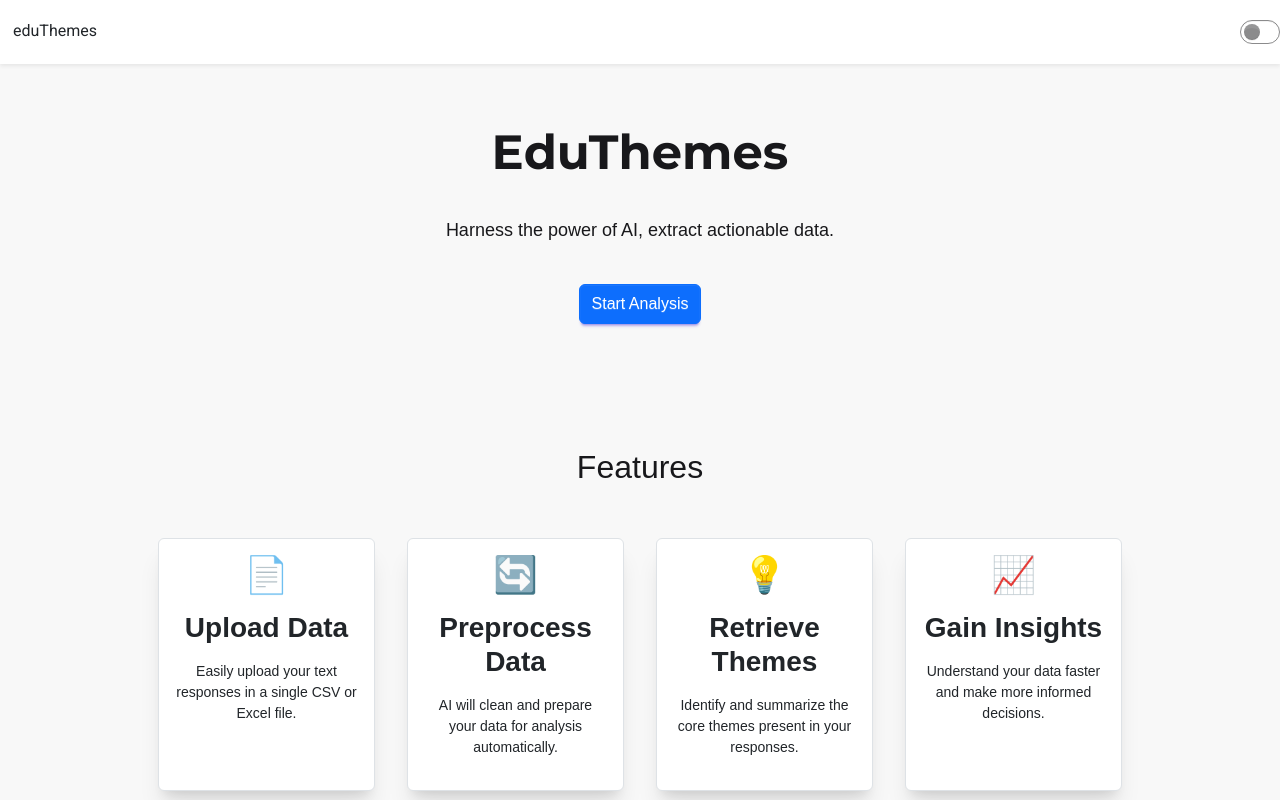
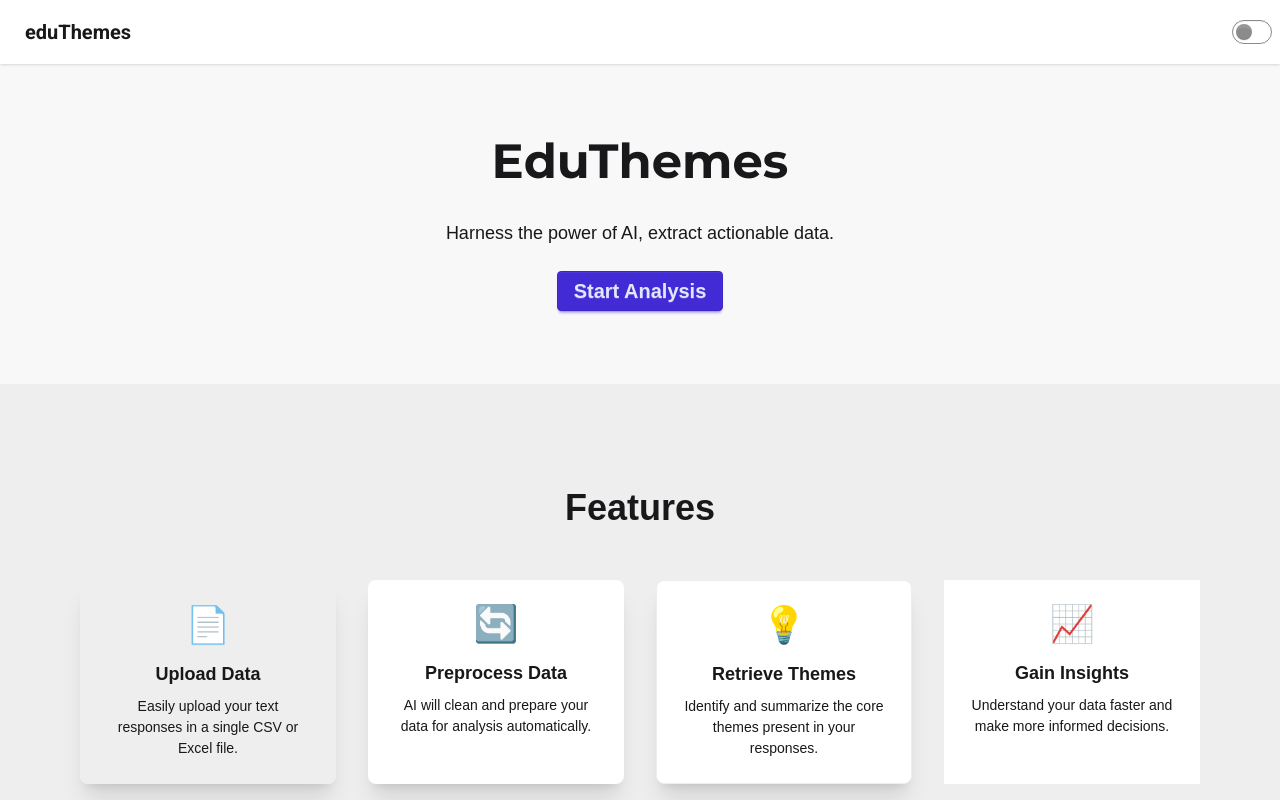
Before and after one commit to krintalbogdan/EduThemes, a React (Vite) app in the folder frontend/: page / in a window 1280 px wide. Shown: the top 800 px of the page. Built offline with nearby package versions, Linux system fonts and the light colour scheme.

Commit message:
tailwind state of mind

```diff
--- a/frontend/index.html
+++ b/frontend/index.html
@@ -1,6 +1,6 @@
 <html data-theme="light">
 <body>
-  <div id="root"></div>
+  <div id="root" className="bg-base-100"></div>
   <script type="module" src="/src/index.jsx"></script>
 </body>
 </html>
--- a/frontend/src/App.css
+++ b/frontend/src/App.css
@@ -53,9 +53,7 @@
   }
 }
 
-.card-title{
-  font-weight: bold;
-}
+
 
 .pill {
   font-size: 12px;
--- a/frontend/src/components/LabelModal.jsx
+++ b/frontend/src/components/LabelModal.jsx
@@ -4,7 +4,7 @@ import Button from 'react-bootstrap/Button';
 import Form from 'react-bootstrap/Form';
 import ListGroup from 'react-bootstrap/ListGroup';
 import { OverlayTrigger, Tooltip } from 'react-bootstrap';
-import 'bootstrap/dist/css/bootstrap.min.css';
+//import 'bootstrap/dist/css/bootstrap.min.css';
 
 const LabelModal = ({ labels = [], setLabels }) => {
     const [newLabel, setNewLabel] = useState('');
--- a/frontend/src/components/Start.jsx
+++ b/frontend/src/components/Start.jsx
@@ -3,6 +3,7 @@ import React, { useState } from 'react';
 import axios from 'axios';
 import { FaFileAlt, FaSyncAlt, FaListUl, FaLightbulb } from 'react-icons/fa';
 import { MdHeight } from 'react-icons/md';
+
 
 const Start = ({ onSessionStart, onAdvanceStage, setLabels }) => {
 
@@ -108,17 +109,17 @@ const Start = ({ onSessionStart, onAdvanceStage, setLabels }) => {
                 </div>
                 </div>
 
-                <div className="container bg-base-200 mx-auto px-4 py-16">
+                <div className="container bg-base-300 max-w-screen px-4 py-16">
                     <h2 className="text-4xl font-bold text-center m-10">Features</h2>
                     <div className="grid grid-cols-1 md:grid-cols-2 lg:grid-cols-4 gap-8 m-16 mt-13">
-                        <div className="card bg-base-100 shadow-xl border border-base-300">
-                            <div className="card-body items-center text-center">
+                        <div className="card shadow-xl border border-base-300">
+                            <div className="card-body items-center text-center text-base-content ">
                                 <div className="text-4xl text-primary">📄</div>
                                 <h3 className="card-title mt-2">Upload Data</h3>
                                 <p>Easily upload your text responses in a single CSV or Excel file.</p>
                             </div>
                         </div>
-                        <div className="card bg-base-100 shadow-xl border border-base-300">
+                        <div className="card bg-base-100 shadow-xl">
                             <div className="card-body items-center text-center">
                                 <div className="text-4xl text-primary">🔄</div>
                                 <h3 className="card-title mt-2">Preprocess Data</h3>
@@ -132,8 +133,8 @@ const Start = ({ onSessionStart, onAdvanceStage, setLabels }) => {
                                 <p>Identify and summarize the core themes present in your responses.</p>
                             </div>
                         </div>
-                        <div className="card bg-base-100 shadow-xl border border-base-300">
-                            <div className="card-body items-center text-center">
+                        <div className="card">
+                            <div className="card-body bg-base-100 items-center text-center">
                                 <div className="text-4xl text-primary">📈</div>
                                 <h3 className="card-title mt-2">Gain Insights</h3>
                                 <p>Understand your data faster and make more informed decisions.</p>
```
Also changed, not shown: 2 other files (tests, documents, lock files or other folders).
